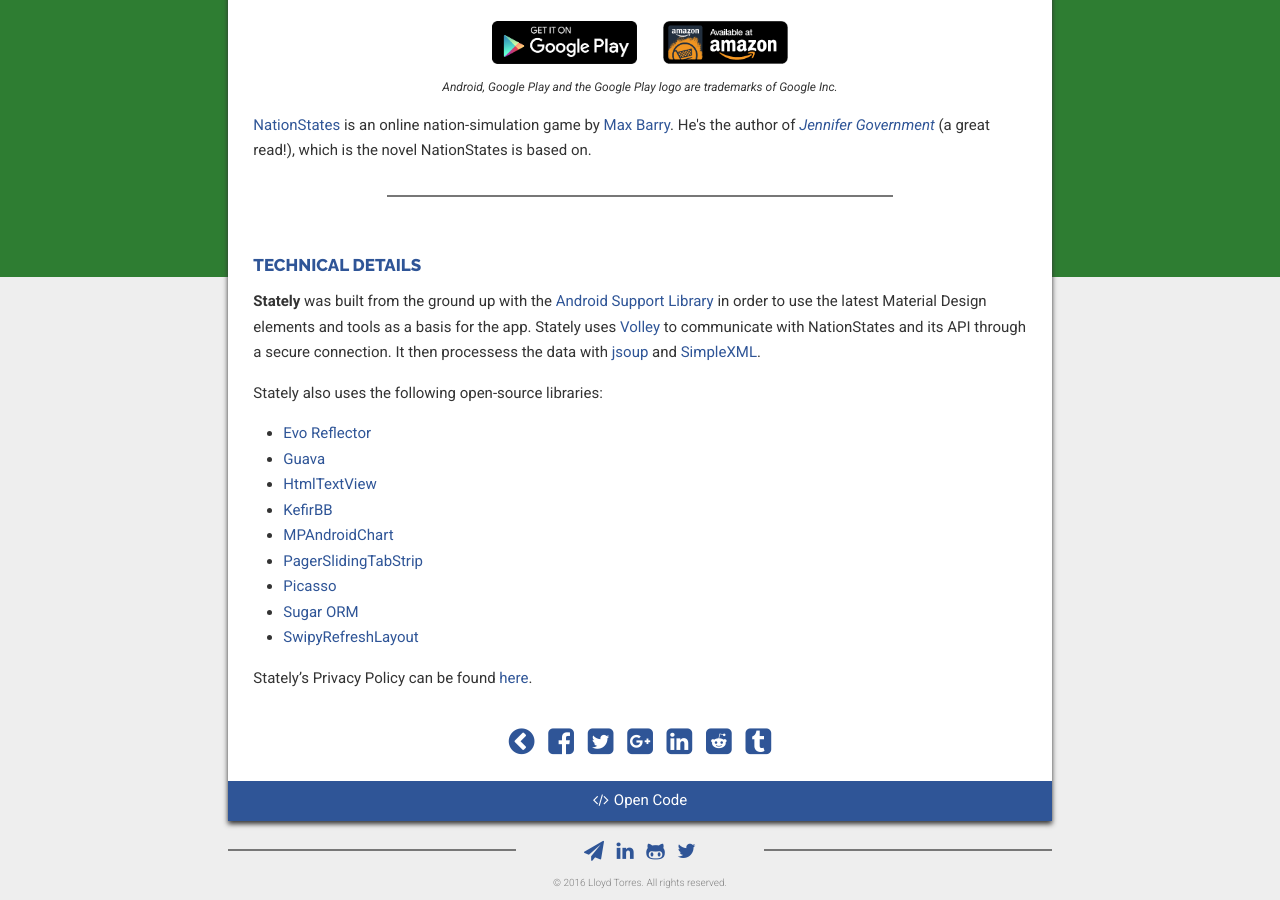
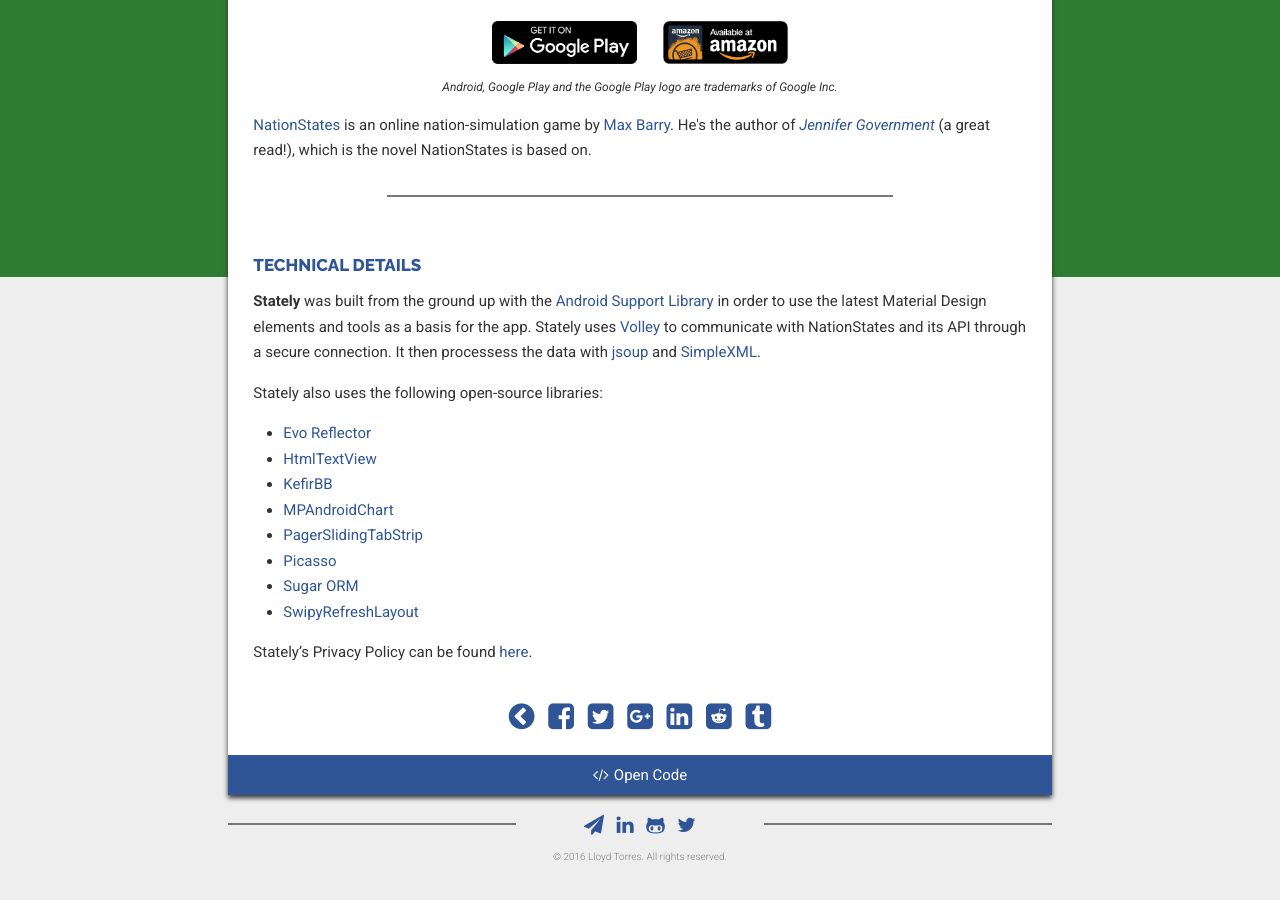
Before and after one commit to lloydtorres/lloydtorres.github.io, a Jekyll site: the page built from stately.md, in a window 1280 px wide and 900 px high, scrolled down 671 px. Built offline with Jekyll 4.4.1, drawn with Linux system fonts in a browser that asks for light colours; nearby versions of some CDN libraries; after the commit the page ends 1546 px from its top, so only the background shows below that.

Commit message:
Remove Guava from Stately

```diff
--- a/stately.md
+++ b/stately.md
@@ -70,7 +70,6 @@
 
 <ul>
     <li><a href="https://github.com/atteo/evo-inflector">Evo Reflector</a></li>
-    <li><a href="https://github.com/google/guava">Guava</a></li>
     <li><a href="https://github.com/SufficientlySecure/html-textview">HtmlTextView</a></li>
     <li><a href="https://github.com/kefirfromperm/kefirbb">KefirBB</a></li>
     <li><a href="https://github.com/PhilJay/MPAndroidChart">MPAndroidChart</a></li>
```
